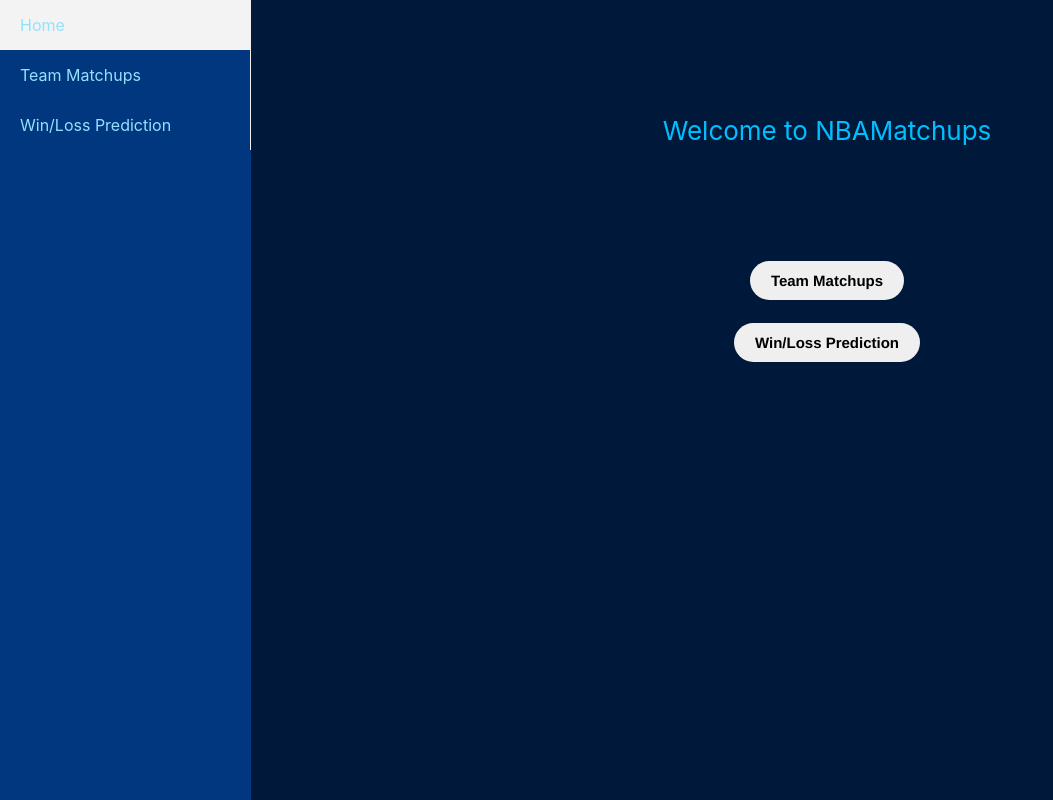
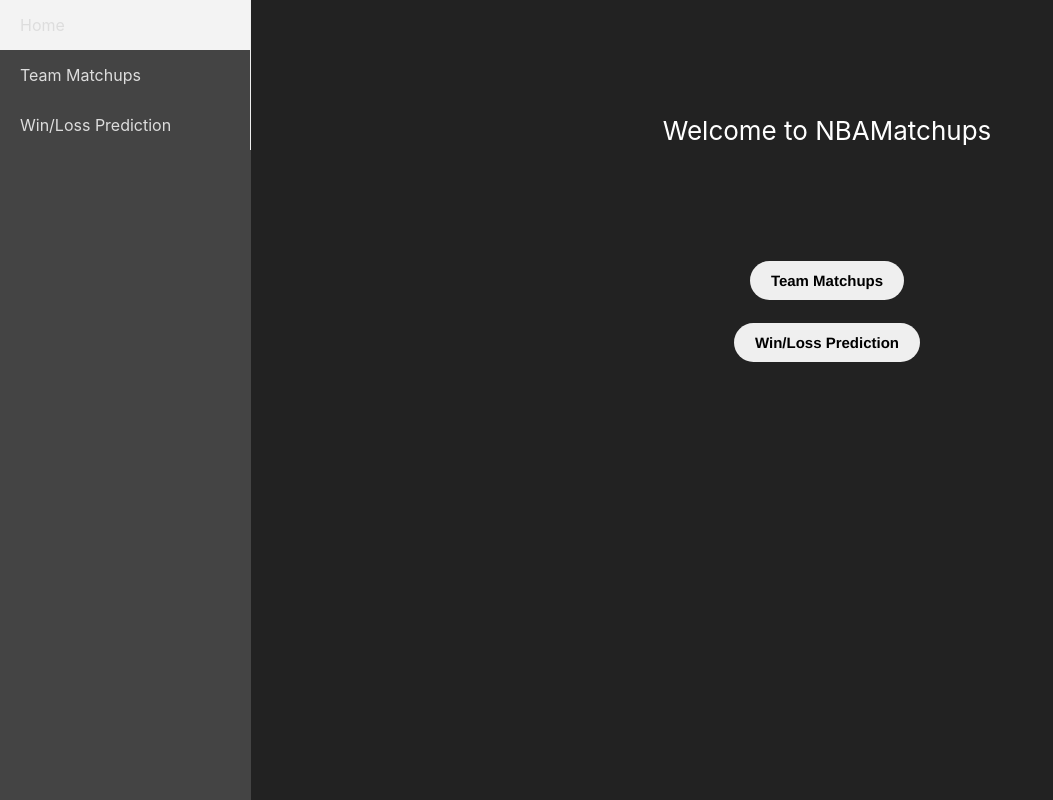
Before and after one commit to parathan/NBAMatchups, a React (Create React App) app in the folder WebApp/webapp/: page / in a window 1280 px wide. Shown: the top 800 px of the page, without its empty margins (0-1053 px from the left). Built offline with nearby package versions, Linux system fonts and the light colour scheme.

Commit message:
Change theme colours

```diff
--- a/WebApp/webapp/src/App.css
+++ b/WebApp/webapp/src/App.css
@@ -38,10 +38,16 @@
 }
 
 :root {
-  --secondary-colour: #0F0F0F;
+  /* --secondary-colour: #0F0F0F;
   --background-colour: #00193b;
   --navbar-colour: #00377e;
   --header-font-colour: #00BFFF;
   --navbar-font-colour: #94E1FF;
-  --p-font-colour: #94E1FF;
+  --p-font-colour: #94E1FF; */
+  --secondary-colour: #0F0F0F;
+  --background-colour: #222222;
+  --navbar-colour: #444444;
+  --header-font-colour: #ffffff;
+  --navbar-font-colour: #dddddd;
+  --p-font-colour: #dddddd;
 }
--- a/WebApp/webapp/src/components/NavBar/index.tsx
+++ b/WebApp/webapp/src/components/NavBar/index.tsx
@@ -11,8 +11,8 @@ function NavBar() {
         <Sidebar
             rootStyles={{
                 [`.${sidebarClasses.container}`]: {
-                    backgroundColor: '#00377e',
-                    color: '#94E1FF',
+                    backgroundColor: '#444444',
+                    color: '#dddddd',
                 },
             }}
         >
```
